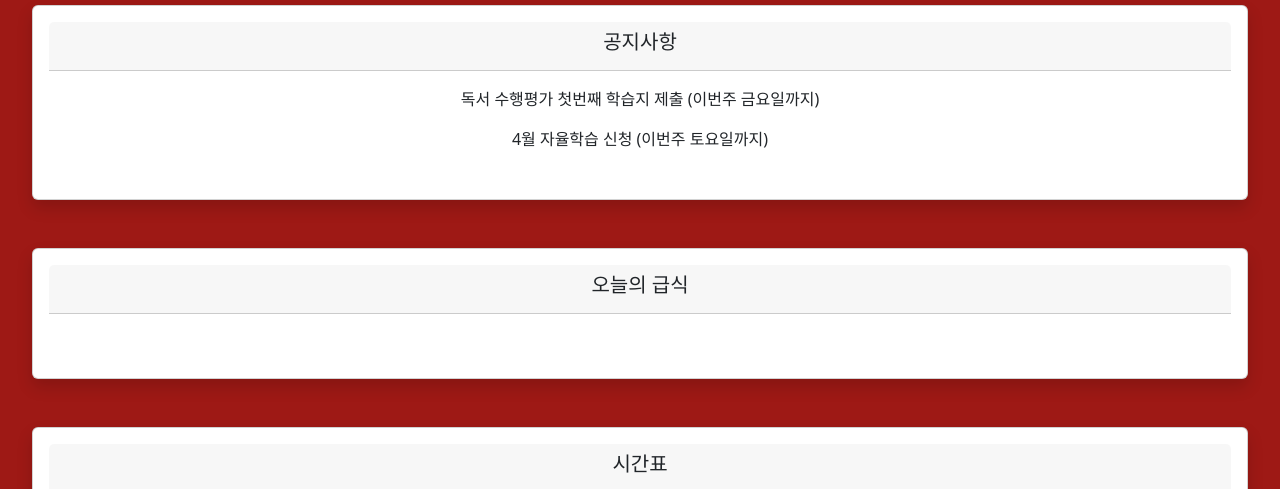
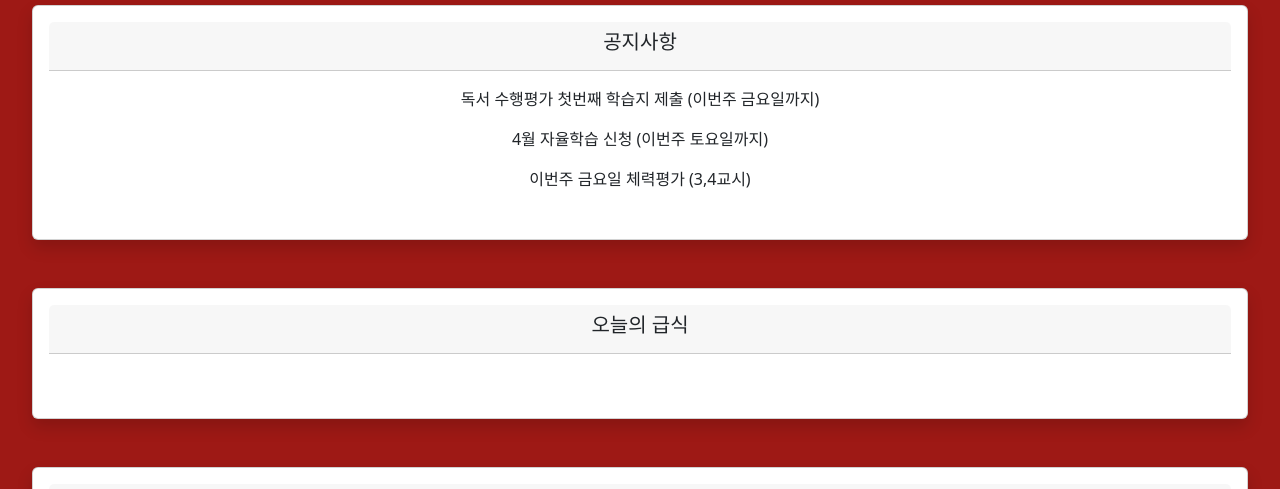
Before and after one commit to yeonhj0507/kh308.github.io, a plain HTML site: page src/index.html in a window 1280 px wide. Shown: the part 275-764 px from the top of the page. Drawn offline with nearby package versions, Linux system fonts and the light colour scheme; no server answers.

Commit message:
Update index.html

```diff
--- a/src/index.html
+++ b/src/index.html
@@ -41,6 +41,7 @@
     <div class="card-body">
       <p>독서 수행평가 첫번째 학습지 제출 (이번주 금요일까지)</p>
       <p>4월 자율학습 신청 (이번주 토요일까지)</p>
+      <p>이번주 금요일 체력평가 (3,4교시)</p>
     </div>
   </div>
 
```
